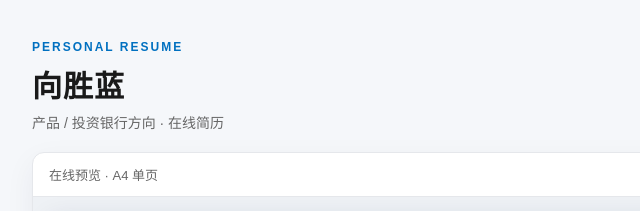
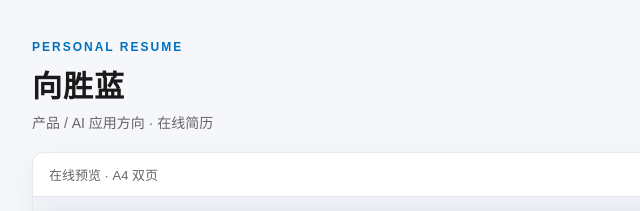
Before and after one commit to Lanlan618-ops/resume-xsl, a plain HTML site: page index.html in a window 1280 px wide. Shown: the top 211 px of the page, 128-768 px from the left. Drawn offline with Linux system fonts and the light colour scheme.

Commit message:
Update resume to two pages with vibe coding projects

```diff
--- a/index.html
+++ b/index.html
@@ -37,7 +37,7 @@
     <div>
       <div class="eyebrow">PERSONAL RESUME</div>
       <h1>向胜蓝</h1>
-      <div class="sub">产品 / 投资银行方向 · 在线简历</div>
+      <div class="sub">产品 / AI 应用方向 · 在线简历</div>
     </div>
     <div class="actions">
       <a class="btn btn-primary" href="resume.pdf" download>下载 PDF</a>
@@ -46,7 +46,7 @@
   </div>
   <div class="card">
     <div class="toolbar">
-      <span>在线预览 · A4 单页</span>
+      <span>在线预览 · A4 双页</span>
       <a href="preview.jpg" target="_blank" rel="noopener">查看大图</a>
     </div>
     <div class="preview"><img src="preview.jpg" alt="向胜蓝个人简历预览"></div>
```
Also changed, not shown: preview.jpg, 1 other file.
